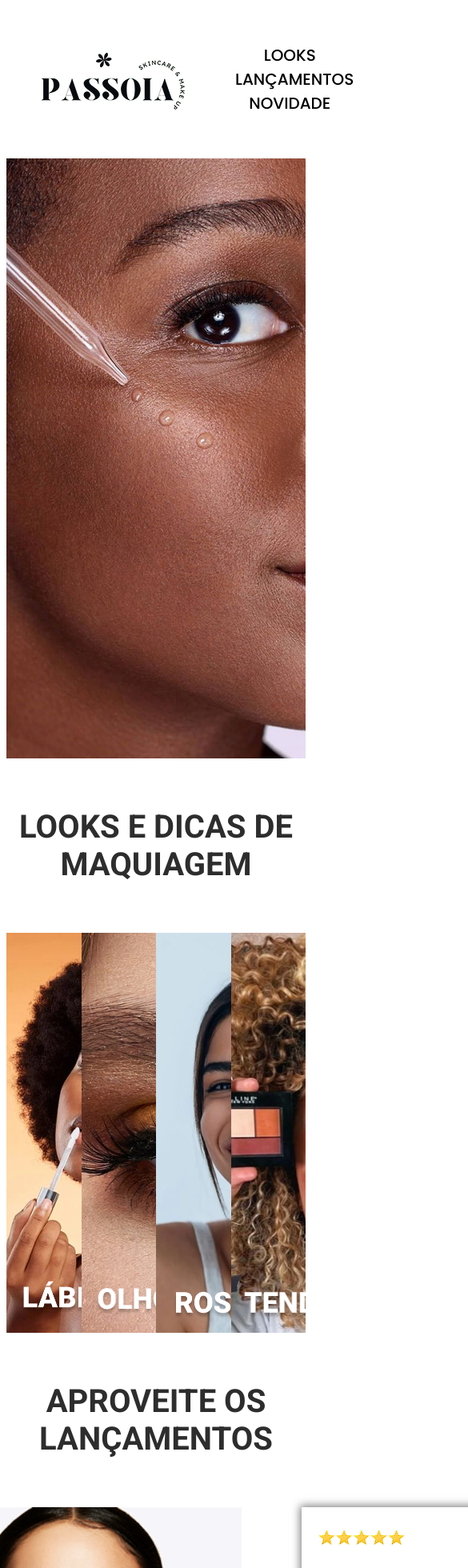
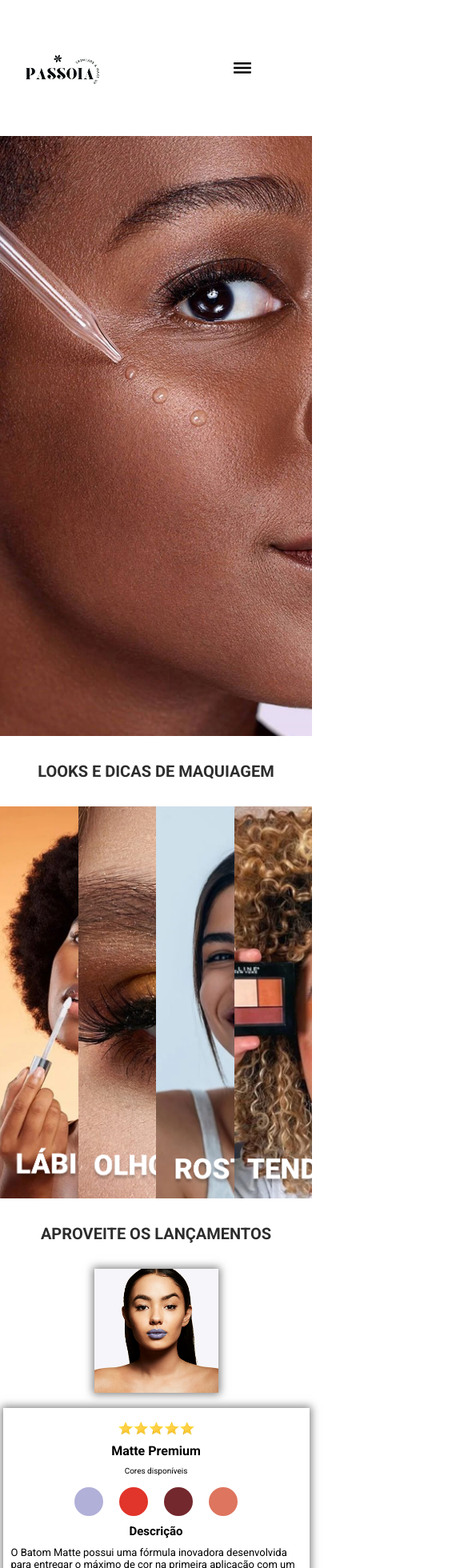
Before and after one commit to Germanovidal/passoia, a React (Vite) app: page / in a window 390 px wide. Shown: the top 1960 px of the page at 80% size, 585 px wide, since content can reach past the window. Built offline with nearby package versions, Linux system fonts and the light colour scheme.

Commit message:
Diversas correcoes e inicio da responsividade

```diff
--- a/src/components/Footer/footer.scss
+++ b/src/components/Footer/footer.scss
@@ -12,6 +12,7 @@ footer {
   h4 {
     font-size: 24px;
     font-weight: bold;
+    margin-bottom: 10px;
   }
 }
 
@@ -60,3 +61,15 @@ footer .redes-sociais .icon {
   display: flex;
   gap: 20px;
 }
+
+@media screen and (max-width: 425px) {
+  footer {
+    width: 402px;
+    height: 193px;
+    flex-wrap: wrap;
+
+    h4 {
+      font-size: 11px;
+    }
+  }
+}
--- a/src/components/Header/header.scss
+++ b/src/components/Header/header.scss
@@ -4,13 +4,12 @@ header {
   display: flex;
   justify-content: space-between;
   align-items: center;
-  height: 158px;
+  height: 130px;
   margin: 20px;
 
   ul {
     display: flex;
     list-style: none;
-    // border: solid;
     font-family: "Poppins", sans-serif;
     font-weight: 500;
     font-size: 20px;
@@ -18,14 +17,78 @@ header {
     justify-content: space-around;
     flex-wrap: wrap;
   }
+
+  a {
+    text-decoration: none;
+    color: #2d2d2d;
+  }
+
+  .menu-mobile {
+    display: none;
+  }
+}
+
+.menu-button {
+  display: none;
+}
+
+.nav {
+  display: block;
+}
+
+@media screen and (max-width: 786px) {
+  header {
+    position: relative;
+    .logo-header {
+      width: 116px;
+      height: 39px;
+    }
+
+    .menu-mobile {
+      display: block;
+    }
+
+    .navigation-menu {
+      padding: 38px 48px;
+    }
+
+    ul {
+      display: none;
+    }
+  }
+
+  .nav {
+    display: block;
+  }
+
+  .menu-button {
+    display: block;
+    border: none;
+    background: transparent;
+    cursor: pointer;
+    padding: 8px;
+    transition: all 0.3s ease;
+  }
+
+  .menu-overlay {
+    display: none;
+
+    &.active {
+      display: block;
+      position: absolute;
+      top: 0;
+      right: 0;
+      width: 280px;
+      height: 80vh;
+      background: white;
+    }
+  }
+
+  .list-links .nav-item a {
+    font-size: 20px;
+    color: #2d2d2d;
+  }
 }
 
 @media screen and (min-width: 1920px) {
-  header {
-    height: 140px;
-  }
-
-  header ul {
-    font-size: 25px;
-  }
 }
--- a/src/components/Header/index.jsx
+++ b/src/components/Header/index.jsx
@@ -1,15 +1,49 @@
 import "./header.scss"
 import logo from "../../assets/logo-passoia.png"
+import menu from "../../assets/icon-menu-mobile.png"
+import React, { useState } from 'react';
 
 function Header() {
+
+    const [isMenuOpen, setIsMenuOpen] = useState(false);
+
+    const toggleMenu = () => {
+        setIsMenuOpen(!isMenuOpen);
+    };
+
+    const closeMenu = () => {
+        setIsMenuOpen(false);
+    };
+
     return(
         <header>
-            <img src={logo} alt="logo marca da página" />
-            <ul>
-                <li>LOOKS</li>
-                <li>LANÇAMENTOS</li>
-                <li>NOVIDADE</li>
-            </ul>
+            <img className="logo-header" src={logo} alt="logo marca da página" />
+            <div className="navigation-menu">
+                <button className={`menu-button ${isMenuOpen ? 'active' : ''}`}
+                onClick={toggleMenu}
+                aria-label={isMenuOpen ? "Fechar menu" : "Abrir menu"} >
+                    <img className="menu-mobile" src={menu} alt="menu" />
+                </button>
+
+                <div
+                    className={`menu-overlay ${isMenuOpen ? 'active' : ''}`}
+                    onClick={closeMenu}>
+                </div>
+
+                <nav className={isMenuOpen ? 'active' : ''}>
+                    <ul className="list-links">
+                        <li className="nav-item">
+                            <a href="#">LOOKS</a>
+                        </li>
+                        <li className="nav-item">
+                            <a href="#">LANÇAMENTOS</a>
+                        </li>
+                        <li className="nav-item">
+                            <a href="#">NOVIDADE</a>
+                        </li>
+                    </ul>
+                </nav>
+            </div>
         </header>
     )
 }
--- a/src/components/Hero/hero.scss
+++ b/src/components/Hero/hero.scss
@@ -1,3 +1,8 @@
+* {
+  margin: 0;
+  padding: 0;
+}
+
 .hero-img {
   background: url(../../assets/hero-desktop.jpg) no-repeat;
   background-size: cover;
--- a/src/components/Lancamentos/index.jsx
+++ b/src/components/Lancamentos/index.jsx
@@ -35,7 +35,9 @@ function Lancamentos() {
                         <img src={baton3} alt="imagem do recipiente baton comum" />
                     </div>
                     <div className="mostruario-img">
-                        <img src={cor} alt="imagem do baton azul" />
+                        <div className="mostruario-img principal">
+                            <img src={cor} alt="imagem do baton azul" />
+                        </div>
                     </div>
                 </div>
 
--- a/src/components/Lancamentos/lancamentos.scss
+++ b/src/components/Lancamentos/lancamentos.scss
@@ -55,7 +55,7 @@ section .lancamentos .grid-lancamentos-img .mostruario-img {
   width: 477px;
   height: 400px;
   font-family: "Roboto", sans-serif;
-  box-shadow: 0 0 10px 2px rgba(0, 0, 0, 0.5);
+  box-shadow: 0 0 10px 2px #00000080;
 
   .lancamentos .grid-seletor-lancamentos .stars {
     margin-top: 15px;
@@ -69,6 +69,7 @@ section .lancamentos .grid-lancamentos-img .mostruario-img {
 
   .lancamento-nome p {
     font-size: 10px;
+    margin: 5px auto 15px;
   }
 }
 
@@ -77,11 +78,17 @@ section .lancamentos .grid-lancamentos-img .mostruario-img {
   gap: 20px;
 
   button {
-    border: none;
+    border: 2px solid transparent;
+    transition: all 0.3s ease;
     width: 50px;
     height: 50px;
     border-radius: 50%;
     cursor: pointer;
+
+    &:hover {
+      border: 3px solid #000000;
+      transform: scale(1.05);
+    }
   }
 
   .botao-azul {
@@ -104,7 +111,7 @@ section .lancamentos .grid-lancamentos-img .mostruario-img {
 .lancamentos .grid-seletor-lancamentos .lancamento-descricao {
   h4 {
     font-size: 20px;
-    margin-bottom: 10px;
+    margin: 15px auto 10px;
   }
 
   p {
@@ -112,3 +119,82 @@ section .lancamentos .grid-lancamentos-img .mostruario-img {
     margin: 0;
   }
 }
+
+@media screen and (max-width: 425px) {
+  section .lancamentos {
+    flex-direction: column;
+    align-items: center;
+    gap: 15px;
+
+    .section-title h2 {
+      font-size: 20px;
+    }
+  }
+
+  section .lancamentos .grid-lancamentos-img {
+    display: block;
+
+    .baton-liquido-aberto {
+      display: none;
+    }
+
+    .baton-liquido-fechado {
+      display: none;
+    }
+
+    .baton-normal {
+      display: none;
+    }
+
+    .mostruario-img img {
+      width: 155px;
+      height: 155px;
+      box-shadow: 0 0 10px 2px rgba(0, 0, 0, 0.5);
+    }
+  }
+
+  .lancamentos .grid-seletor-lancamentos {
+    width: 363px;
+    height: 288px;
+    font-size: 13px;
+    padding: 10px;
+    font-weight: normal;
+    display: flex;
+    flex-direction: column;
+    text-align: center;
+
+    .botao-seletor {
+      justify-content: center;
+    }
+
+    .botao-seletor button {
+      width: 36px;
+      height: 36px;
+      margin-top: 5px;
+    }
+  }
+
+  .lancamentos .grid-seletor-lancamentos .stars img {
+    width: 97px;
+    height: 31px;
+  }
+
+  .lancamentos .grid-seletor-lancamentos .lancamento-nome h3 {
+    font-size: 16px;
+    margin-top: 0;
+  }
+
+  .lancamentos .grid-seletor-lancamentos .lancamento-nome p {
+    margin: 10px auto;
+  }
+
+  .lancamentos .grid-seletor-lancamentos .lancamento-descricao h4 {
+    font-size: 15px;
+    margin: 10px auto;
+  }
+
+  .lancamentos .grid-seletor-lancamentos .lancamento-descricao p {
+    font-size: 13px;
+    text-align: left;
+  }
+}
--- a/src/components/Makeup/makup.scss
+++ b/src/components/Makeup/makup.scss
@@ -17,32 +17,49 @@ section {
   }
 }
 
+.card-labios,
+.card-olhos,
+.card-rosto,
+.card-tendencia {
+  width: 320px;
+  height: 500px;
+}
+
 .card-labios {
   background: url(../../assets/card-labios.jpg) no-repeat;
   background-size: cover;
-  width: 320px;
-  height: 500px;
 }
 
 .card-olhos {
   background: url(../../assets/card-olhos.jpg) no-repeat;
   background-size: cover;
-  width: 320px;
-  height: 500px;
 }
 
 .card-rosto {
   background: url(../../assets/card-rosto.jpg) no-repeat;
   background-size: cover;
-  width: 320px;
-  height: 500px;
 }
 
 .card-tendencia {
   background: url(../../assets/card-tendencia.jpg) no-repeat;
   background-size: cover;
-  width: 320px;
-  height: 500px;
+}
+
+@media screen and (max-width: 425px) {
+  section .section-title h2 {
+    font-size: 20px;
+    margin: 32px auto;
+  }
+}
+
+@media screen and (max-width: 1360px) {
+  .card-labios,
+  .card-olhos,
+  .card-rosto,
+  .card-tendencia {
+    width: 300px;
+    height: 490px;
+  }
 }
 
 @media screen and (min-width: 1920px) {
--- a/src/components/Novidades/novidades.scss
+++ b/src/components/Novidades/novidades.scss
@@ -1,5 +1,14 @@
 .novidades-produto-1 {
+  margin: 0;
+  padding: 0;
+  box-sizing: border-box;
   display: flex;
   justify-content: center;
   height: 650px;
 }
+
+@media screen and (max-width: 768px) {
+  .novidades-produto-1 {
+    height: 232px;
+  }
+}
```
Also changed, not shown: src/assets/icon-menu-mobile.png (added).
